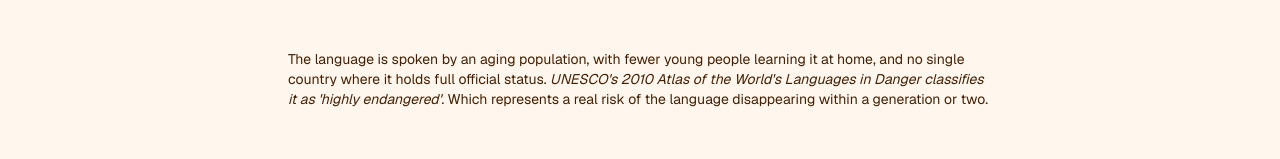
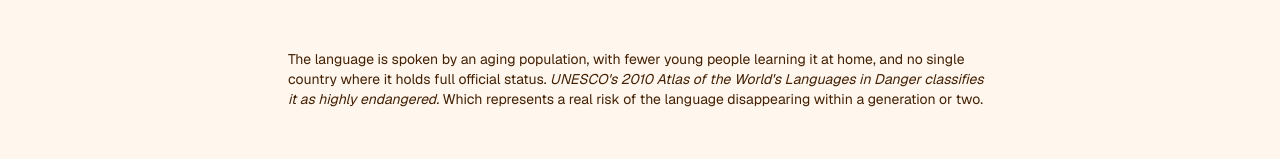
Before and after one commit to mariacristina13/napoi_la_fara_mea, a Next.js app: page /learn in a window 1280 px wide. Shown: the part 785-944 px from the top of the page. Built offline with nearby package versions, Linux system fonts and the light colour scheme.

Commit message:
Remove quotes.

```diff
--- a/app/learn/page.js
+++ b/app/learn/page.js
@@ -42,7 +42,7 @@ export default function Learn() {
                     </h3>
 
                     <p className="text-yellow-950 pb-5 text-sm m-2 md:pb-10 text-lg sm:m-3 text-base">
-                        The language is spoken by an aging population, with fewer young people learning it at home, and no single country where it holds full official status. <cite index="7-1">UNESCO's 2010 Atlas of the World's Languages in Danger classifies it as 'highly endangered'.</cite> Which represents a real risk of the language disappearing within a generation or two.
+                        The language is spoken by an aging population, with fewer young people learning it at home, and no single country where it holds full official status. <cite index="7-1">UNESCO's 2010 Atlas of the World's Languages in Danger classifies it as highly endangered.</cite> Which represents a real risk of the language disappearing within a generation or two.
                     </p>
                 </div>
 
```
